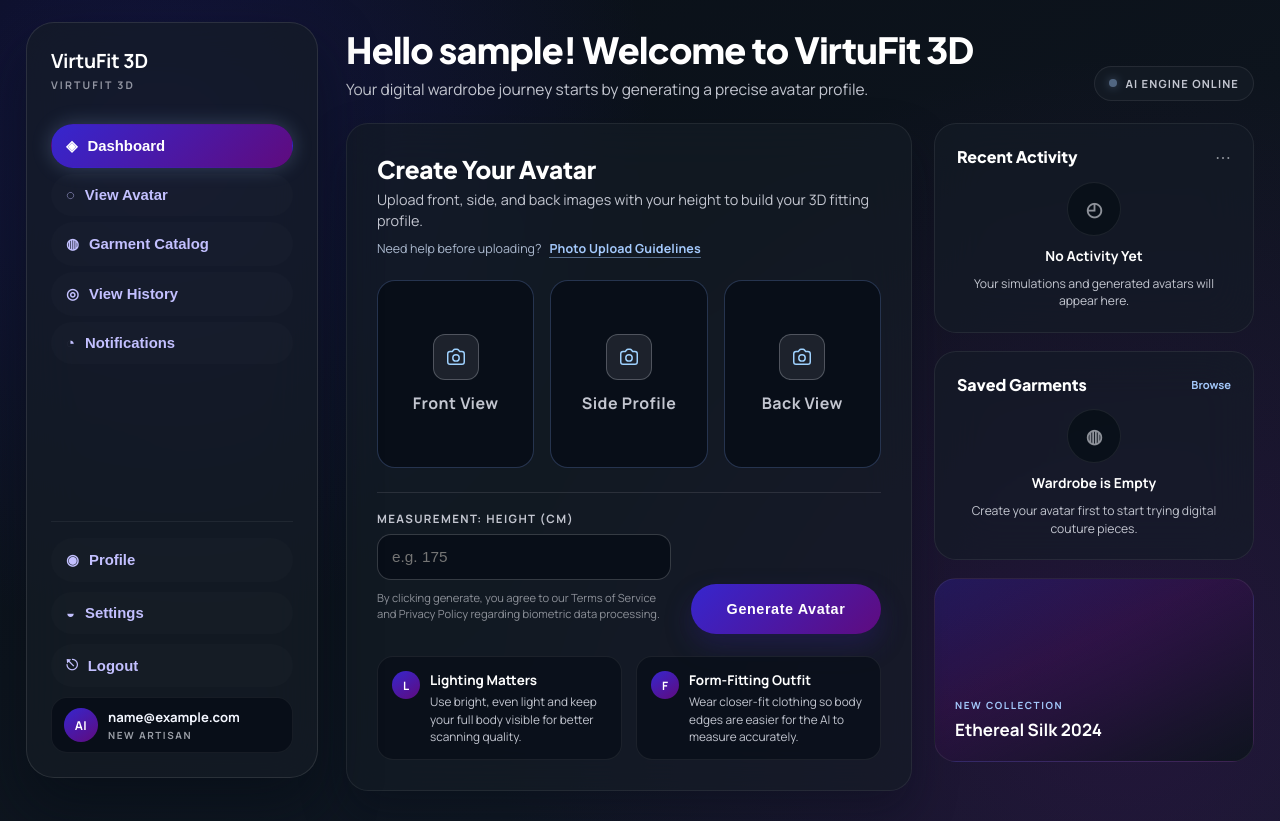
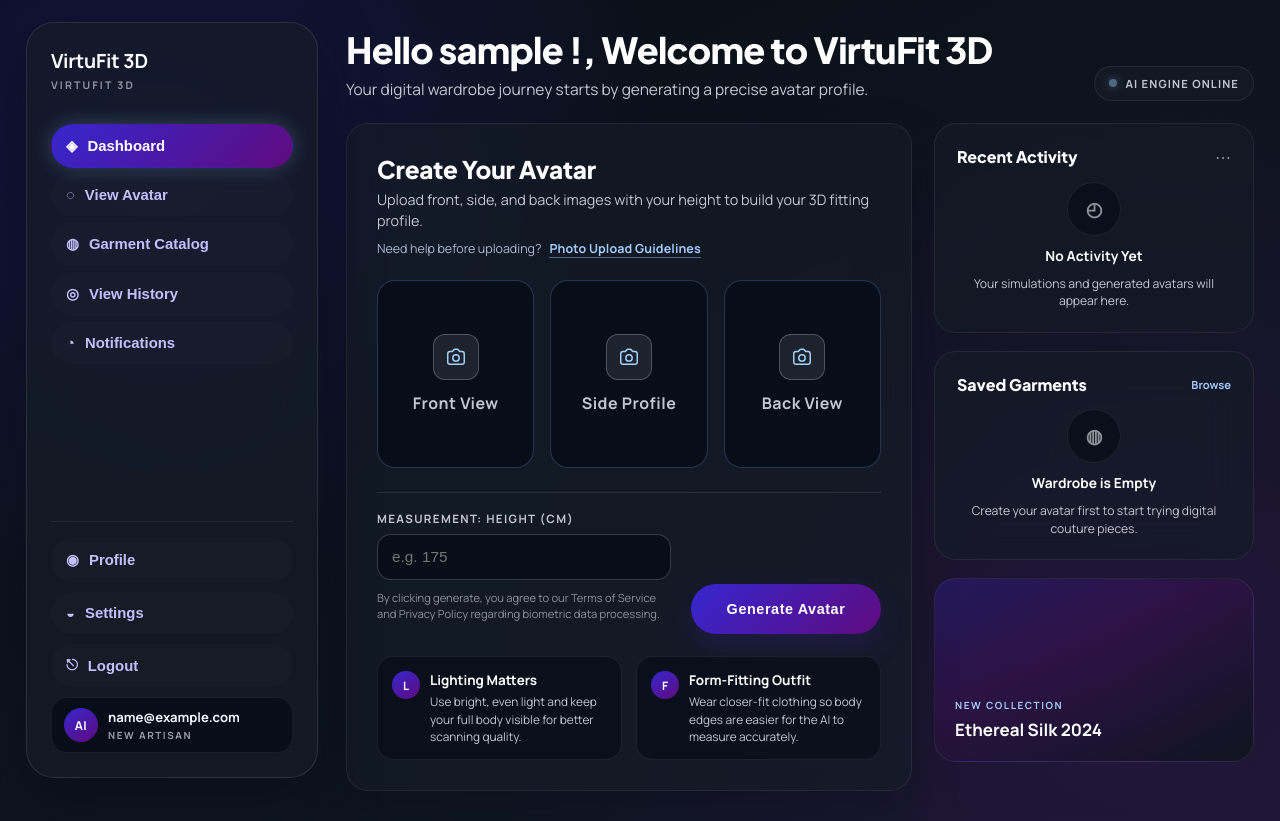
Before and after one commit to nethmaHarini/3d-virtual-tryon-system, a React (Vite) app in the folder frontend/: page /dashboard in a window 1280 px wide. Built offline with nearby package versions, Linux system fonts and the light colour scheme; sample sign-in values are in the browser's storage.

Commit message:
update the welcome text

```diff
--- a/frontend/src/Dashboard.jsx
+++ b/frontend/src/Dashboard.jsx
@@ -1181,7 +1181,7 @@ function Dashboard() {
         <header style={styles.pageHeader}>
           <div>
             <h2 style={styles.headerTitle}>
-              Hello {username || "User"}! Welcome to VirtuFit 3D
+              Hello {username || "User"} !,  Welcome to VirtuFit 3D
             </h2>
             <p style={styles.headerSub}>
               {hasGeneratedAvatar
```
